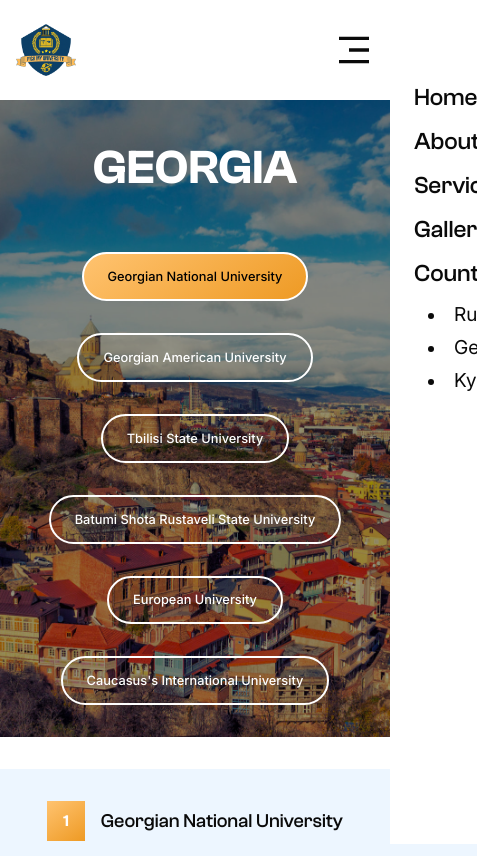
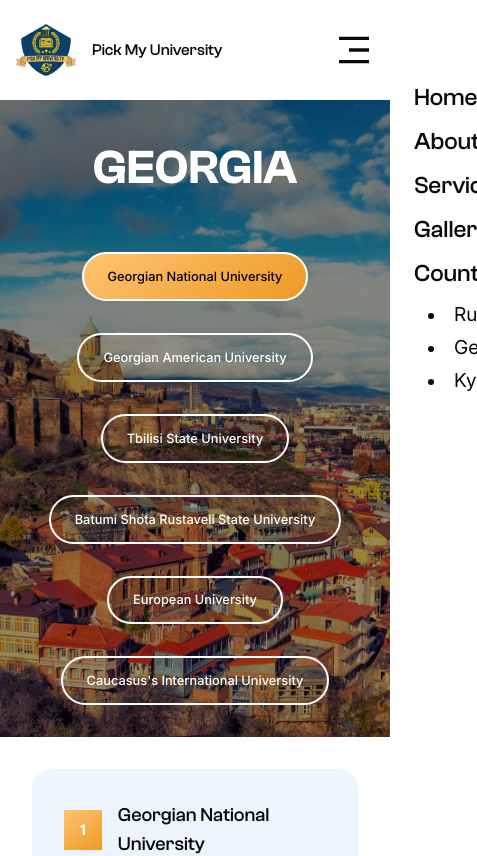
Before and after one commit to rahulr-codesvera/pickmyuniversity-, a Next.js app: page /countries/georgia in a window 390 px wide. Shown: the top 856 px of the page, 477 px wide, since content can reach past the window. Built offline with nearby package versions, Linux system fonts and the light colour scheme; no server answers.

Commit message:
added logo name and fixed university page responsive issue

```diff
--- a/app/loading.jsx
+++ b/app/loading.jsx
@@ -5,7 +5,13 @@
 const loading = () => {
   return (
     <div className={styles.container}>
-      <Image src="/assets/loading.gif" alt="loading" width={400} height={400} />
+      <Image
+        src="/assets/loading.gif"
+        alt="loading"
+        width={400}
+        height={400}
+        unoptimized
+      />
     </div>
   );
 };
--- a/components/navbar/Navbar.jsx
+++ b/components/navbar/Navbar.jsx
@@ -100,12 +100,15 @@
         </Link>
       </div>
       <div className={styles.mobNav}>
+        <div className={styles.mobNavLogo}>
           <Image
             src="/assets/logo.png"
             alt="Pick My University"
             width={60}
             height={70}
           />
+          <h3 className={styles.logoName}>Pick My University</h3>
+        </div>
         <button onClick={() => setIsOpen(true)}>
           <RiMenu3Line size={40} />
         </button>
--- a/components/navbar/navbar.module.css
+++ b/components/navbar/navbar.module.css
@@ -63,6 +63,16 @@
     padding: 1.5rem 1rem;
     position: relative;
   }
+  .mobNavLogo {
+    display: flex;
+    align-items: center;
+    gap: 1rem;
+  }
+  .logoName {
+    font-family: var(--primary-font);
+    font-size: 1.5rem;
+    font-weight: 600;
+  }
   .overlay {
     position: fixed;
     height: 100vh;
@@ -111,3 +121,10 @@
     margin-left: 0.5rem;
   }
 }
+
+@media (width<500px) {
+  .logoName {
+    font-size: 1rem;
+    font-weight: 500;
+  }
+}
--- a/components/university/University.module.css
+++ b/components/university/University.module.css
@@ -353,6 +353,11 @@
   .highlightCardText {
     font-size: 1.2rem;
   }
+  .feeImgContainer {
+    width: 100%;
+    min-height: 200px;
+    position: relative;
+  }
 }
 
 @media (width<450px) {
```
Lines whose indentation alone changed are shown as unchanged.
